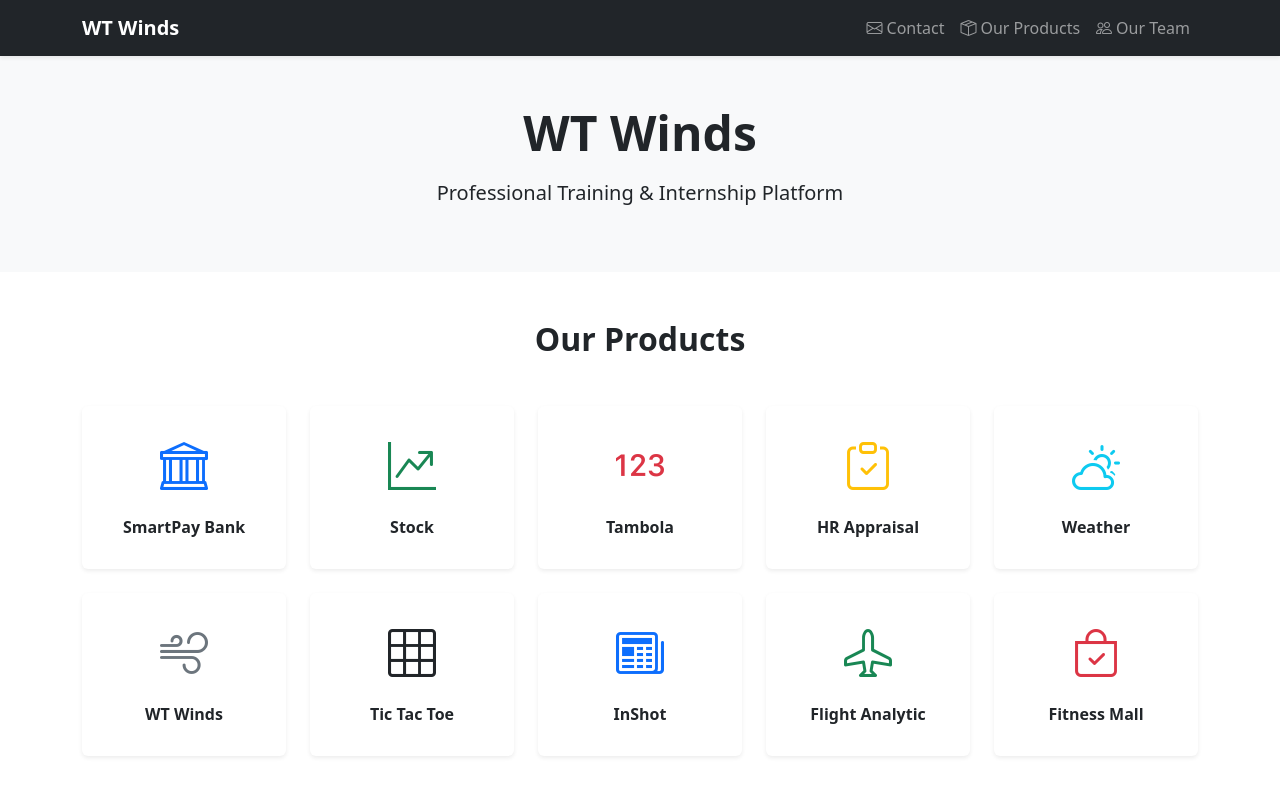
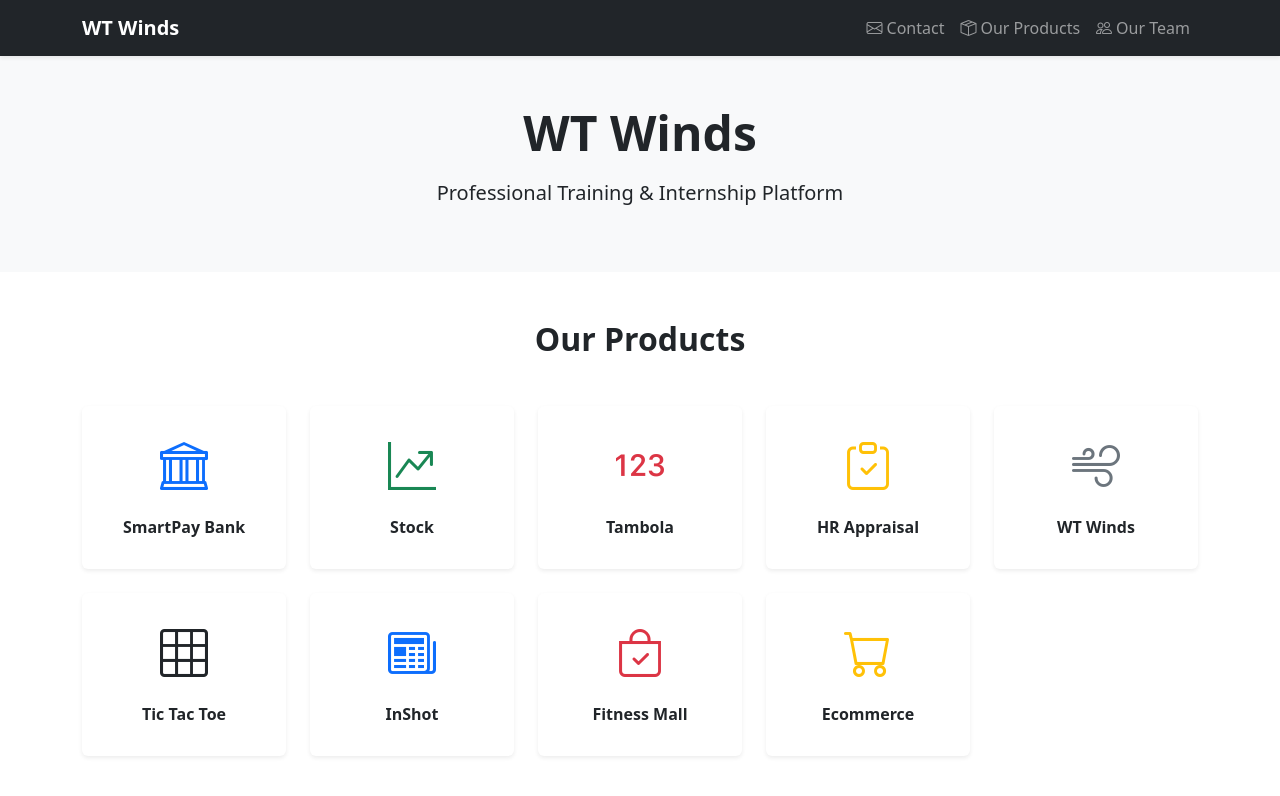
Before and after one commit to wtwinds/Wtwinds-website, a React (Create React App) app: page / in a window 1280 px wide. Shown: the top 796 px of the page. Built offline with nearby package versions, Linux system fonts and the light colour scheme.

Commit message:
Update Products.jsx

```diff
--- a/src/components/Products.jsx
+++ b/src/components/Products.jsx
@@ -4,12 +4,11 @@ export default function Products() {
     { name: "Stock", icon: "bi-graph-up-arrow", color: "text-success", link: "https://bank-stock-web.onrender.com/" },
     { name: "Tambola", icon: "bi-123", color: "text-danger", link: "https://tambola-wtwinds.onrender.com/" },
     { name: "HR Appraisal", icon: "bi-clipboard-check", color: "text-warning", link: "https://hr-appraisal-gc7z.onrender.com" },
-    { name: "Weather", icon: "bi-cloud-sun", color: "text-info", link: "https://drive.google.com/file/d/1qAfFLN9a7tPl9JE8rj4ccfRGxGNf2oEC/view" },
     { name: "WT Winds", icon: "bi-wind", color: "text-secondary", link: "/" },
     { name: "Tic Tac Toe", icon: "bi-grid-3x3", color: "text-dark", link: "https://tictactoe-bw7q.onrender.com" },
     { name: "InShot", icon: "bi-newspaper", color: "text-primary", link: "https://inshots.onrender.com" },
-    { name: "Flight Analytic", icon: "bi-airplane", color: "text-success", link: "https://flight-search-wt.onrender.com" },
     { name: "Fitness Mall", icon: "bi-bag-check", color: "text-danger", link: "https://fitness-mall-4h2n.onrender.com" },
+     { name: "Ecommerce", icon: "bi-cart", color: "text-warning", link: "https://ecommerce-4ef9.onrender.com" },
   ];
 
   return (
```
